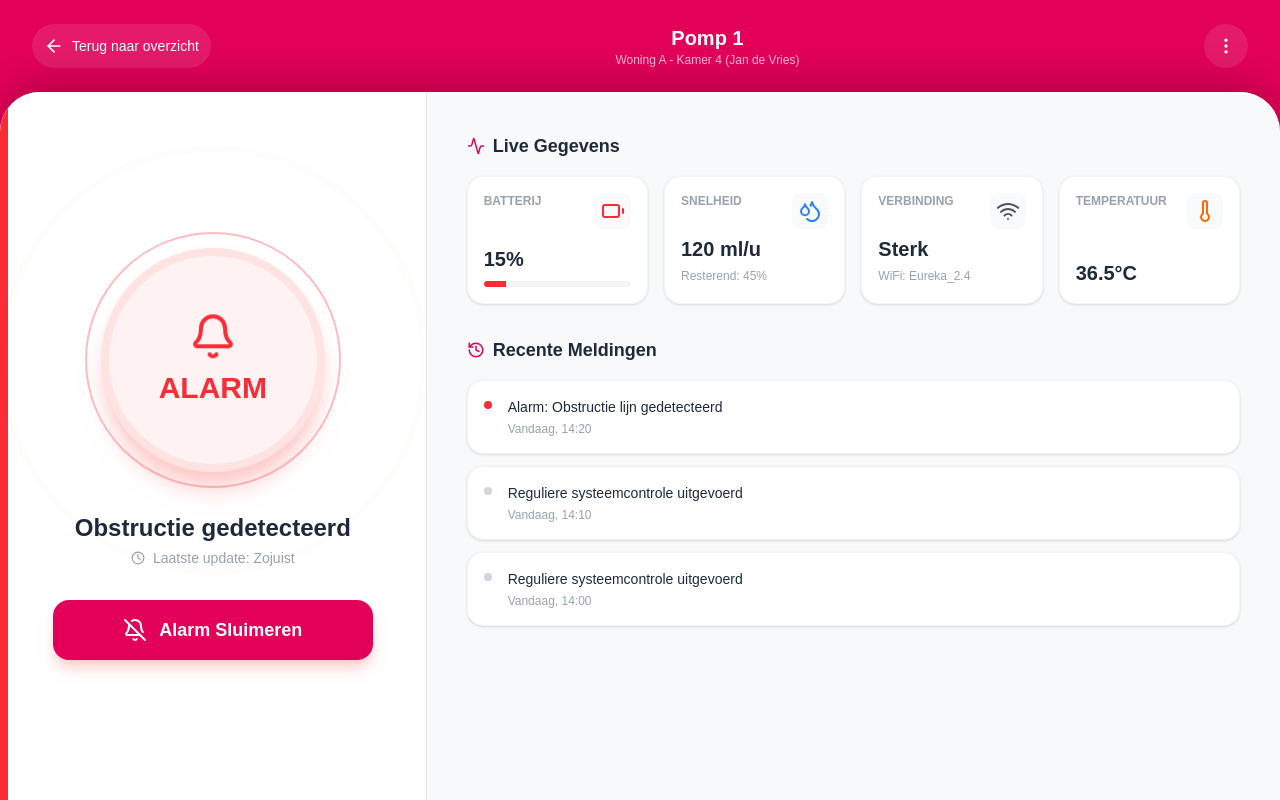
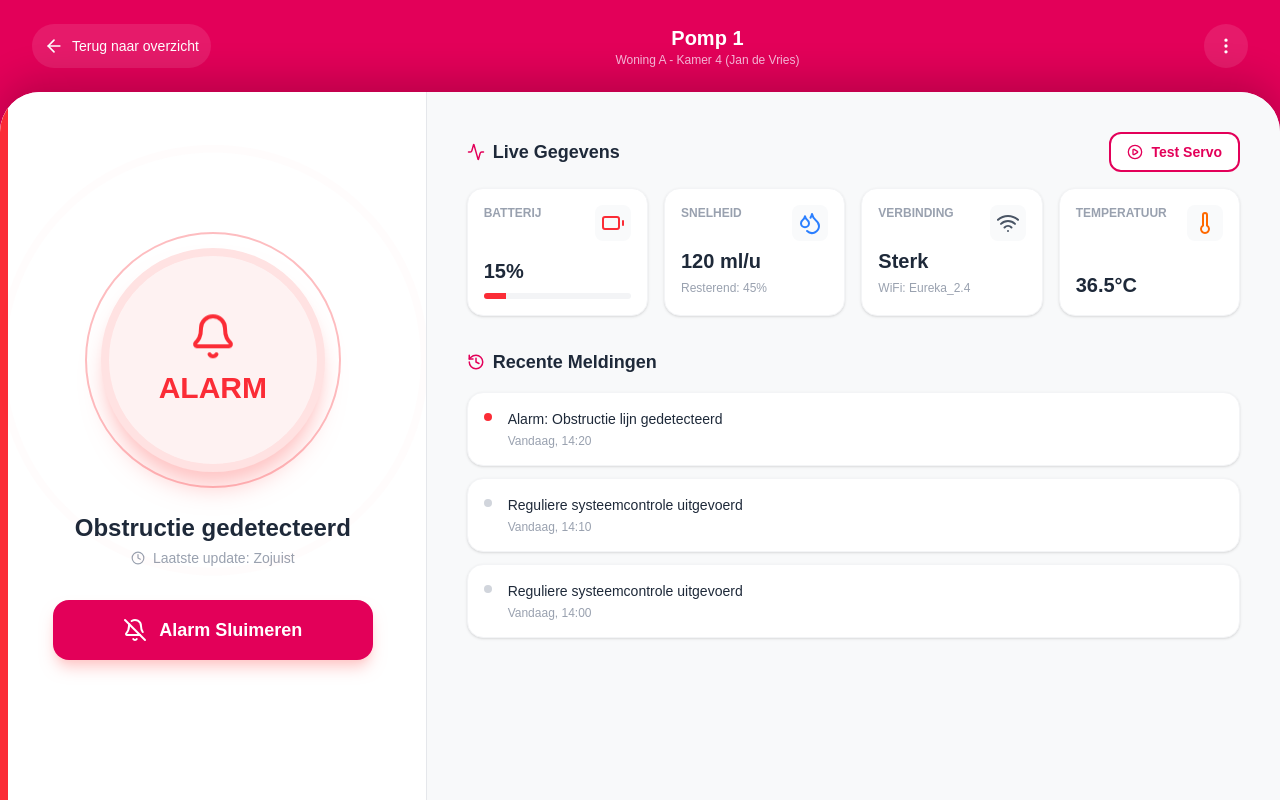
Before and after one commit to Student-Eureka/ASVZ-INNOVATIE, a Next.js app in the folder webapplicatie/: page /pompen/1 in a window 1280 px wide. Built offline with nearby package versions, Linux system fonts and the light colour scheme.

Commit message:
Update Servo
Nu werkt de servo met een test knop.

```diff
--- a/webapplicatie/src/app/pompen/[id]/_components/PumpStats.tsx
+++ b/webapplicatie/src/app/pompen/[id]/_components/PumpStats.tsx
@@ -1,8 +1,9 @@
-import { Activity, Battery, Droplets, Thermometer, Wifi } from 'lucide-react';
+import type { ReactNode } from 'react';
+import { Activity, Battery, Droplets, PlayCircle, Thermometer, Wifi } from 'lucide-react';
 import type { PumpData } from '../_types/pomp';
 
 interface StatBoxProps {
-  icon: React.ReactNode;
+  icon: ReactNode;
   label: string;
   value: string;
   subLabel?: string;
@@ -33,14 +34,30 @@ function StatBox({ icon, label, value, subLabel, subColor, progress }: StatBoxPr
 
 interface PumpStatsProps {
   data: PumpData;
+  onServoTest: () => void;
+  servoLoading: boolean;
 }
 
-export default function PumpStats({ data }: PumpStatsProps) {
+export default function PumpStats({ data, onServoTest, servoLoading }: PumpStatsProps) {
   return (
     <>
-      <h3 className="text-gray-800 font-bold text-lg mb-4 flex items-center gap-2">
-        <Activity size={18} className="text-[#E30059]" /> Live Gegevens
-      </h3>
+      <div className="flex justify-between items-center mb-4">
+        <h3 className="text-gray-800 font-bold text-lg flex items-center gap-2">
+          <Activity size={18} className="text-[#E30059]" /> Live Gegevens
+        </h3>
+        <button
+          onClick={onServoTest}
+          disabled={servoLoading}
+          className="bg-white border-2 border-[#E30059] text-[#E30059] hover:bg-[#E30059] hover:text-white px-4 py-2 rounded-xl font-bold text-sm flex items-center gap-2 transition-all active:scale-95 disabled:opacity-50 disabled:cursor-not-allowed"
+        >
+          {servoLoading ? (
+            <span className="animate-spin h-4 w-4 border-2 border-current border-t-transparent rounded-full"></span>
+          ) : (
+            <PlayCircle size={16} />
+          )}
+          Test Servo
+        </button>
+      </div>
 
       <div className="grid grid-cols-2 md:grid-cols-2 lg:grid-cols-4 gap-4 mb-8">
         <StatBox
--- a/webapplicatie/src/app/pompen/[id]/page.tsx
+++ b/webapplicatie/src/app/pompen/[id]/page.tsx
@@ -18,6 +18,7 @@ export default function PompDetailPage() {
 
   const [isSnoozed, setIsSnoozed] = useState(false);
   const [snoozeTime, setSnoozeTime] = useState(0);
+  const [servoLoading, setServoLoading] = useState(false);
 
   useEffect(() => {
     let timer: NodeJS.Timeout;
@@ -34,6 +35,24 @@ export default function PompDetailPage() {
   const handleSnooze = () => {
     setIsSnoozed(true);
     setSnoozeTime(300);
+  };
+
+  const triggerServo = async () => {
+    setServoLoading(true);
+    try {
+      const res = await fetch('/api/servo', { method: 'POST' });
+      const data = await res.json();
+
+      if (res.ok) {
+        alert(`✅ ${data.message}`);
+      } else {
+        alert(`❌ Fout: ${data.error}`);
+      }
+    } catch (error) {
+      console.error(error);
+      alert('❌ Kan API niet bereiken. Check of de server draait.');
+    }
+    setServoLoading(false);
   };
 
   const formatTime = (seconds: number) => {
@@ -60,7 +79,7 @@ export default function PompDetailPage() {
         />
 
         <div className="flex-1 p-6 md:p-10 overflow-y-auto bg-[#F8F9FA]">
-          <PumpStats data={pumpData} />
+          <PumpStats data={pumpData} onServoTest={triggerServo} servoLoading={servoLoading} />
           <PumpHistory items={pumpData.history} />
         </div>
       </div>
--- a/webapplicatie/src/proxy.ts
+++ b/webapplicatie/src/proxy.ts
@@ -6,7 +6,7 @@ export function proxy(request: NextRequest) {
   const path = request.nextUrl.pathname;
 
   // Protected routes
-  const protectedPaths = ["/docs", "/pompen", "/statusboek"];
+  const protectedPaths = ["/docs",   "/statusboek"];
   const isProtected = protectedPaths.some(
     (p) => path === p || path.startsWith(p + "/")
   );
```
